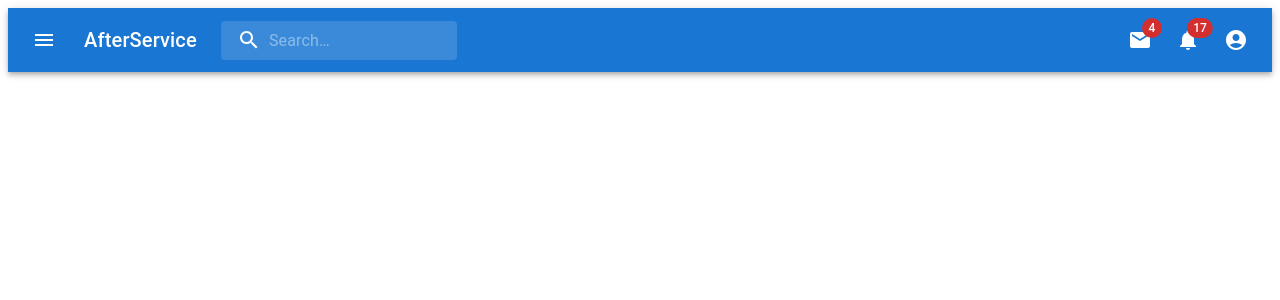
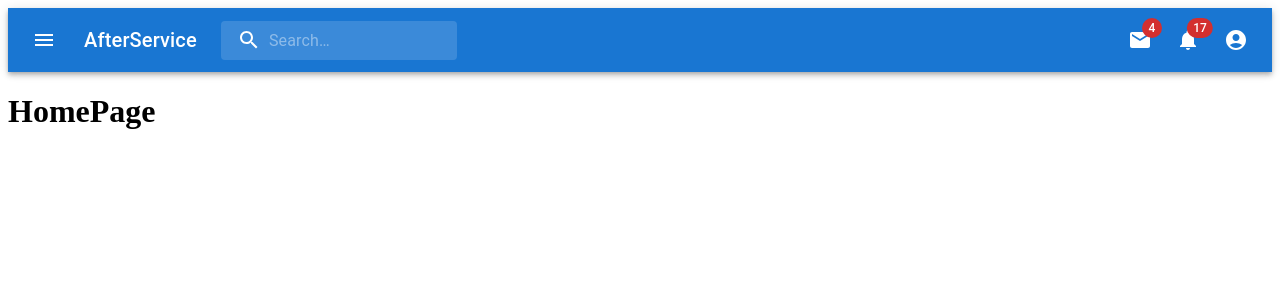
Before and after one commit to Gregd713/CapStoneFrontEnd, a React (Create React App) app: page / in a window 1280 px wide. Shown: the top 300 px of the page. Built offline with nearby package versions, Linux system fonts and the light colour scheme.

Commit message:
updated routes method connected to homepage.

```diff
--- a/src/App.jsx
+++ b/src/App.jsx
@@ -37,7 +37,7 @@ render() {
         <div className="App">
         <SearchBar/>
         <Routes>
-            <Route path="/" component={HomePage}/>
+            <Route path="/" element={<HomePage/>}/>
             {/* <Route path="/" exact render={(props) => {
                 if(!this.state.user){
                     return <Redirect to='/login' />
```
